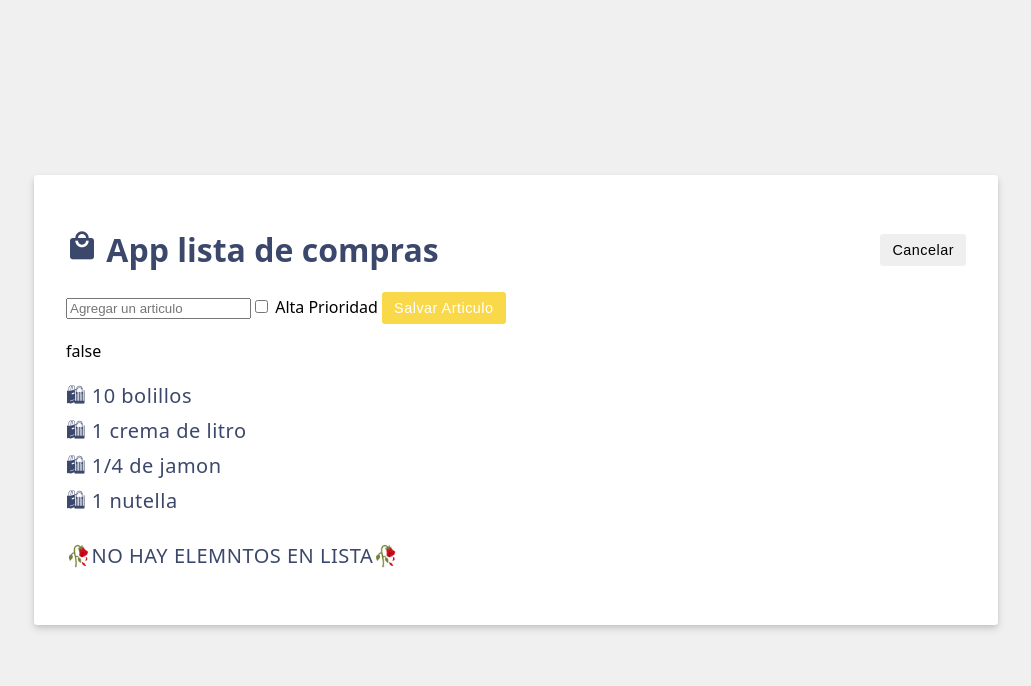
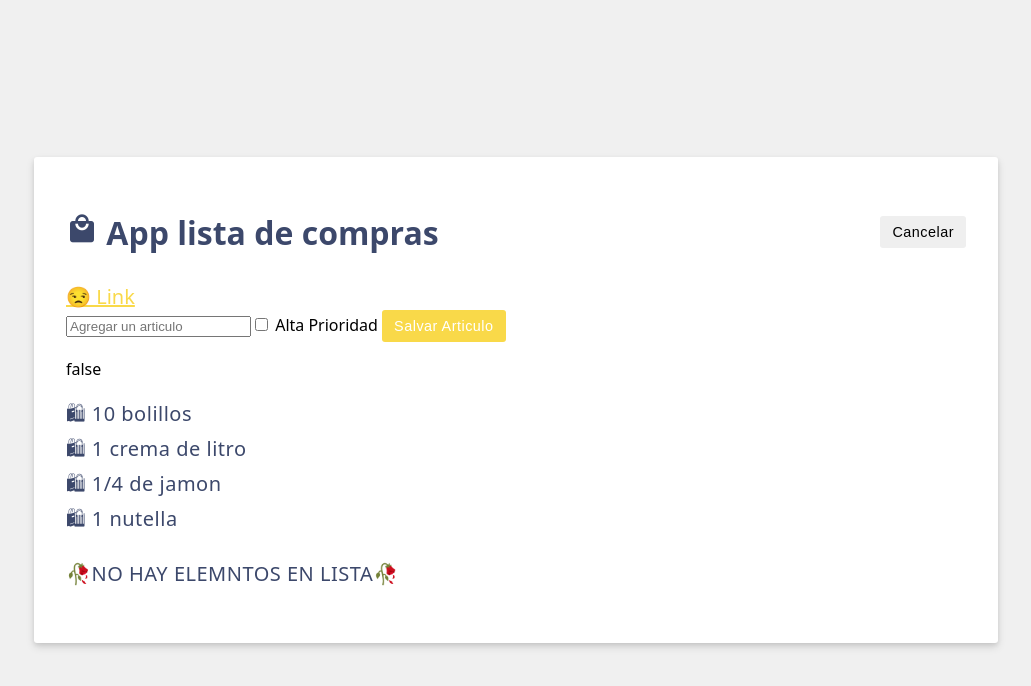
Before and after one commit to Uribe02/dadm__2024B, a Vue app: page / in a window 1280 px wide. Shown: the top 686 px of the page, without its empty margins (124-1155 px from the left). Built offline with nearby package versions, Linux system fonts and the light colour scheme.

Commit message:
s12 ⭐Entrega condicional Desabilitando el botton cuando el imput esta vacio

```diff
--- a/src/App.vue
+++ b/src/App.vue
@@ -25,6 +25,7 @@
   editing.value=activate;
 };
 
+
 //metodos
 </script>
 
@@ -48,6 +49,19 @@
     Agregar Articulo
   </button>
   </div>
+
+  <!---colocando un iperenlace-->
+   <!---para poder poner link enla caja de texto v-bind:href="newItem"-->
+     <!--para que cuando este bacia la caja de texto tenga un link
+     :href="newItem === '' ? 'https://www.google.com' : 'https://' + newItem"
+    target="_blank" -->
+
+  <a
+    :href="newItem === '' ? 'https://www.google.com' : 'https://' + newItem"
+    target="_blank">
+    {{ newItem === '' ? '😒 Link' : newItem }}
+  </a>
+  <!--- agrupando entradas de usuario-->
   <form
   class="add-item form"
   v-if="editing"
```
